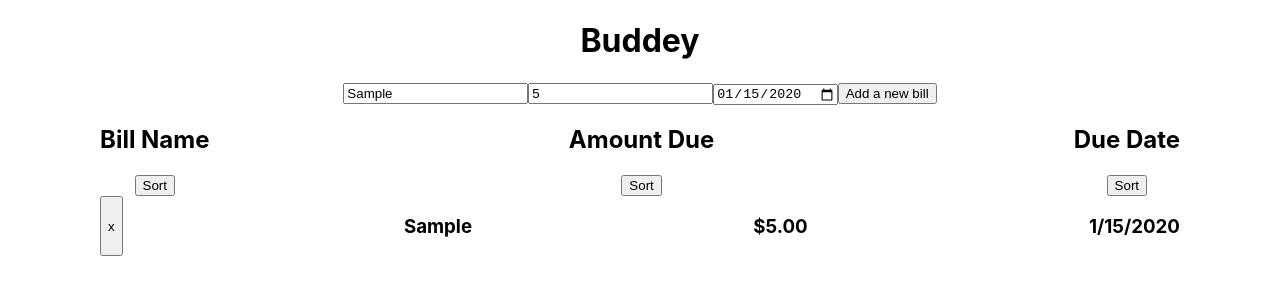
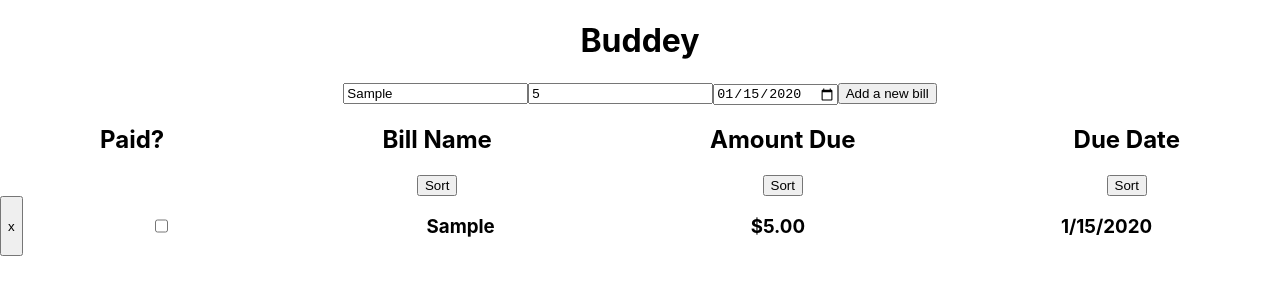
Before and after one commit to KaRob121/buddey, a React (Create React App) app: page / in a window 1280 px wide. Both pictures are taken after typing "Sample", "5", "2020-01-15" into the empty fields and a click on the button "Add a new bill". Shown: the top 300 px of the page. Built offline with nearby package versions, Linux system fonts and the light colour scheme.

Commit message:
Improved layout of bills

```diff
--- a/src/components/Bills.js
+++ b/src/components/Bills.js
@@ -5,7 +5,8 @@ function Bills() {
   const [bill, setBill] = React.useState({
     name: "",
     amountDue: "",
-    dueDate: ""
+    dueDate: "",
+    status: "unpaid"
   })
 
   const [allBills, setAllBills] = React.useState([])
@@ -58,7 +59,7 @@ function Bills() {
   function sortByDate(ind) {
     setAllBills(prevAllBills => {
       const sortedByDate = [...prevAllBills].sort((a,b) => {
-        return a.dueDate > b.dueDate ? 1 : -1
+        return a.dueDate >= b.dueDate ? 1 : -1
       })
       return sortedByDate
     })
@@ -105,6 +106,7 @@ function Bills() {
         sortByName={sortByName}
         sortByAmount={sortByAmount}
         sortByDate={sortByDate}
+        handleChange={handleChange}
       />
     </div>
   )
--- a/src/components/BillsList.js
+++ b/src/components/BillsList.js
@@ -10,10 +10,18 @@ function BillsList(props) {
     return (
       <div className="BillsList--bill" key={ind} >
         <button onClick={() => props.removeBill(ind)}>x</button>
-        <h3>{bill.name}</h3>
-        <h3>{currencyFormatter.format(bill.amountDue)}</h3>
-        {/* adding 'T00:00:00' to dueDate string fixes issue of date being one day off} */}
-        <h3>{new Date(bill.dueDate + 'T00:00:00').toLocaleDateString("en-US")}</h3>
+        <div className="BillsList--billInfo">
+          <input
+            type="checkbox"
+            name="name"
+            value={bill.status}
+            onChange={props.handleChange}
+          />
+          <h3>{bill.name}</h3>
+          <h3>{currencyFormatter.format(bill.amountDue)}</h3>
+          {/* adding 'T00:00:00' to dueDate string fixes issue of date being one day off} */}
+          <h3>{new Date(bill.dueDate + 'T00:00:00').toLocaleDateString("en-US")}</h3>
+          </div>
       </div>
     )
   })
@@ -21,6 +29,9 @@ function BillsList(props) {
   return (
     <div className="BillsList">
       <div className="BillsList--header">
+        <div>
+          <h2>Paid?</h2>
+        </div>
         <div>
           <h2>Bill Name</h2>
           <button onClick={() => props.sortByName()}>Sort</button>
--- a/src/styles/BillsList.css
+++ b/src/styles/BillsList.css
@@ -6,6 +6,10 @@
 
 .BillsList--bill {
     display: flex;
-    justify-content: space-between;
-    padding: 0 100px;
 }
+
+.BillsList--billInfo {
+    display: flex;
+    justify-content: space-around;
+    width: 100%;
+}
```
